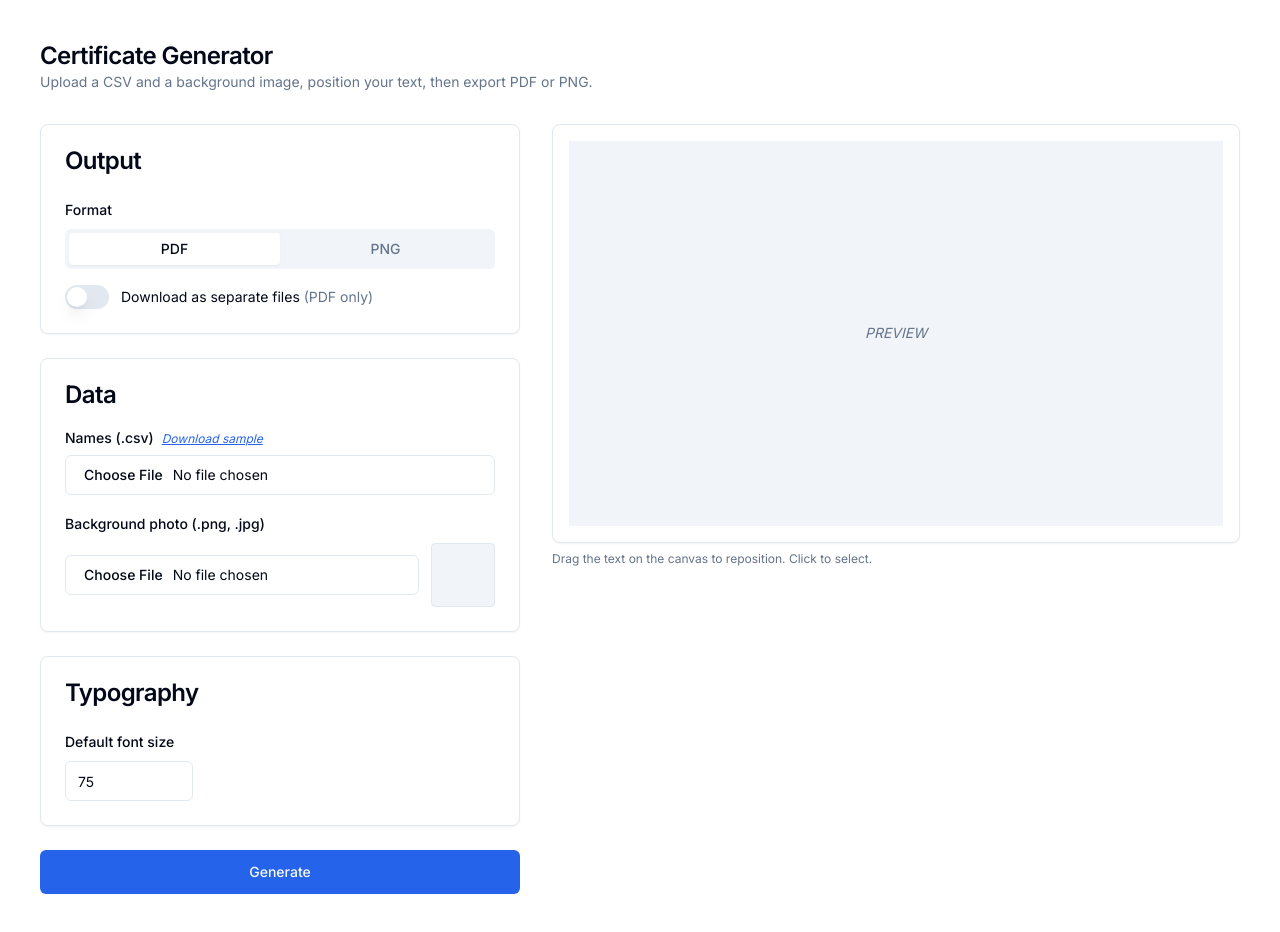
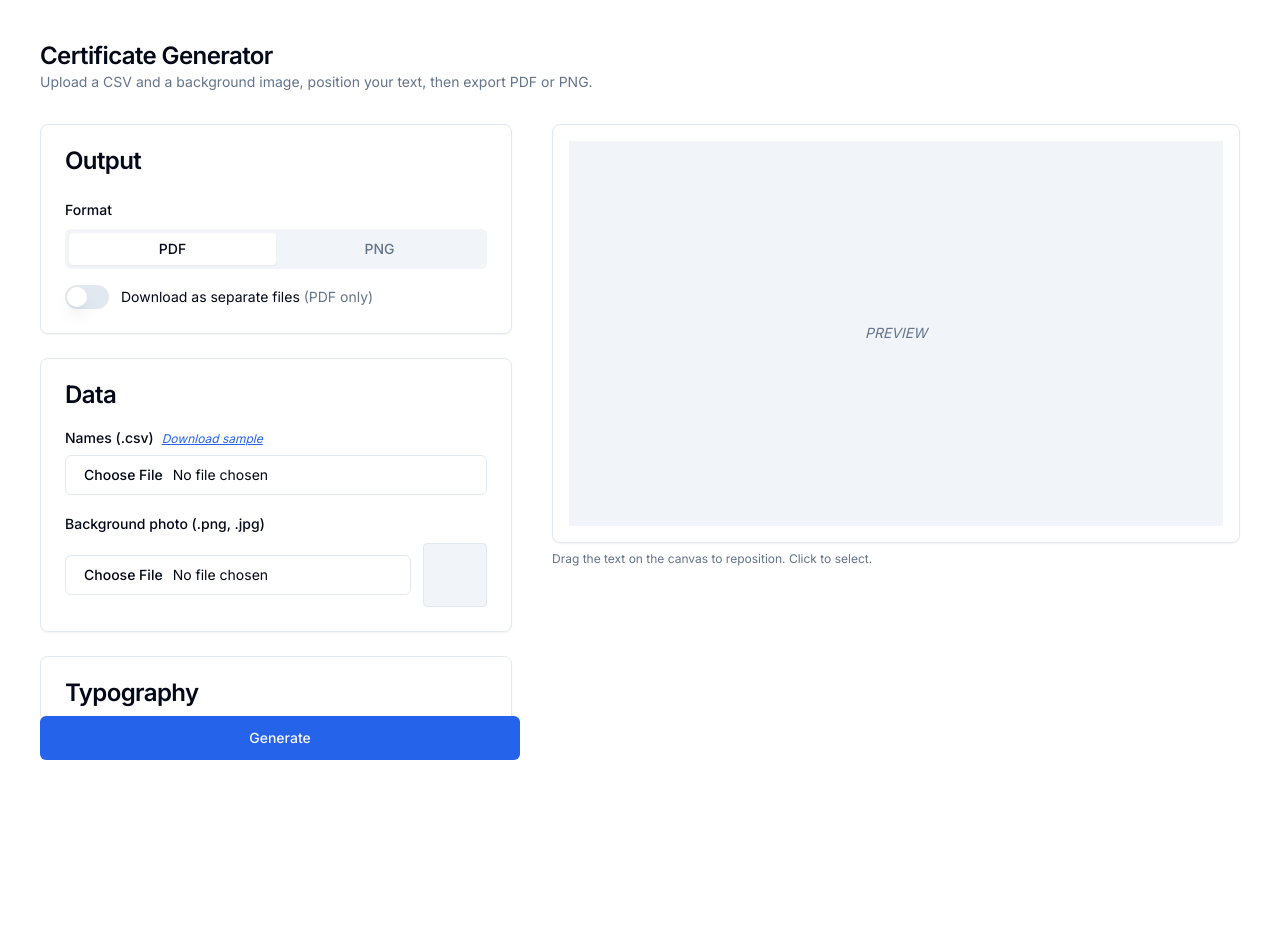
Before and after one commit to jrga03/cert-generator, a Next.js app: page / in a window 1280 px wide. After the commit the page ends 800 px from the top, so only its background shows below. Built offline with nearby package versions, Linux system fonts and the light colour scheme.

Commit message:
feat: lock viewport on desktop with scrolling form column

```diff
--- a/src/app/page.js
+++ b/src/app/page.js
@@ -265,7 +265,7 @@ export default function Home() {
         strategy="lazyOnload"
       />
 
-      <main className="container mx-auto p-6 lg:p-10">
+      <main className="container mx-auto p-6 lg:p-10 lg:h-screen lg:overflow-hidden lg:flex lg:flex-col">
         <header className="mb-8">
           <h1 className="text-2xl font-semibold tracking-tight">Certificate Generator</h1>
           <p className="text-sm text-muted-foreground">
@@ -273,8 +273,13 @@ export default function Home() {
           </p>
         </header>
 
-        <div className="grid gap-8 lg:grid-cols-[minmax(0,480px)_1fr]">
-          <form ref={formRef} onSubmit={onSubmit} className="space-y-6">
+        <div className="grid gap-8 lg:grid-cols-[minmax(0,480px)_1fr] lg:flex-1 lg:min-h-0">
+          <form
+            ref={formRef}
+            onSubmit={onSubmit}
+            className="space-y-6 lg:flex lg:flex-col lg:h-full lg:min-h-0 lg:space-y-0"
+          >
+            <div className="space-y-6 lg:flex-1 lg:overflow-y-auto lg:min-h-0 lg:pr-2 lg:pb-2">
             <Card>
               <CardHeader><CardTitle>Output</CardTitle></CardHeader>
               <CardContent className="space-y-4">
@@ -459,12 +464,19 @@ export default function Home() {
               </CardContent>
             </Card>
 
-            <Button type="submit" size="lg" disabled={isGenerating} className="w-full">
+            </div>
+
+            <Button
+              type="submit"
+              size="lg"
+              disabled={isGenerating}
+              className="w-full lg:mt-8"
+            >
               {isGenerating ? "Generating…" : "Generate"}
             </Button>
           </form>
 
-          <aside className="lg:sticky lg:top-6 self-start space-y-2">
+          <aside className="self-start space-y-2">
             <Card>
               <CardContent className="p-4">
                 <div className="aspect-[1.7] w-full bg-muted relative">
```
